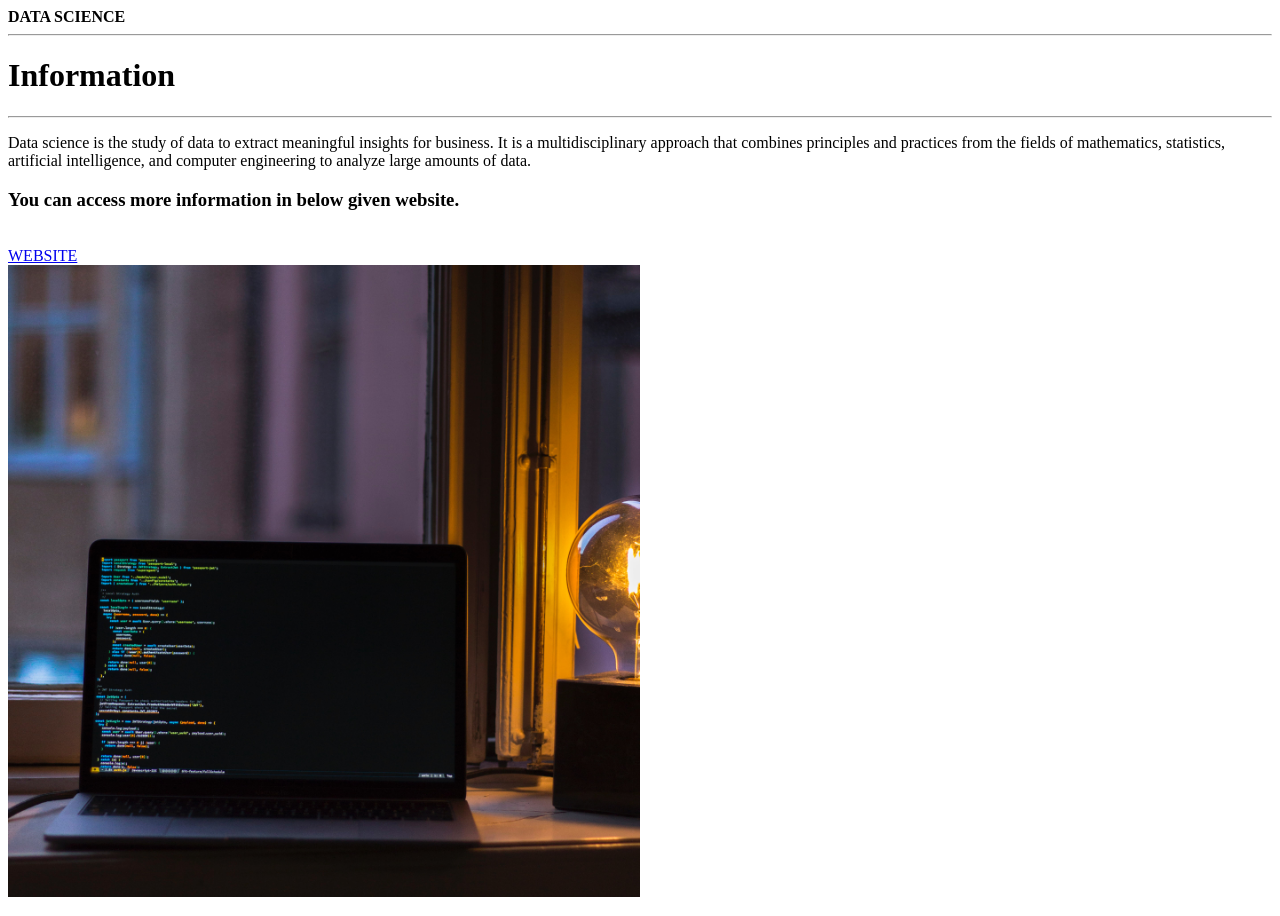
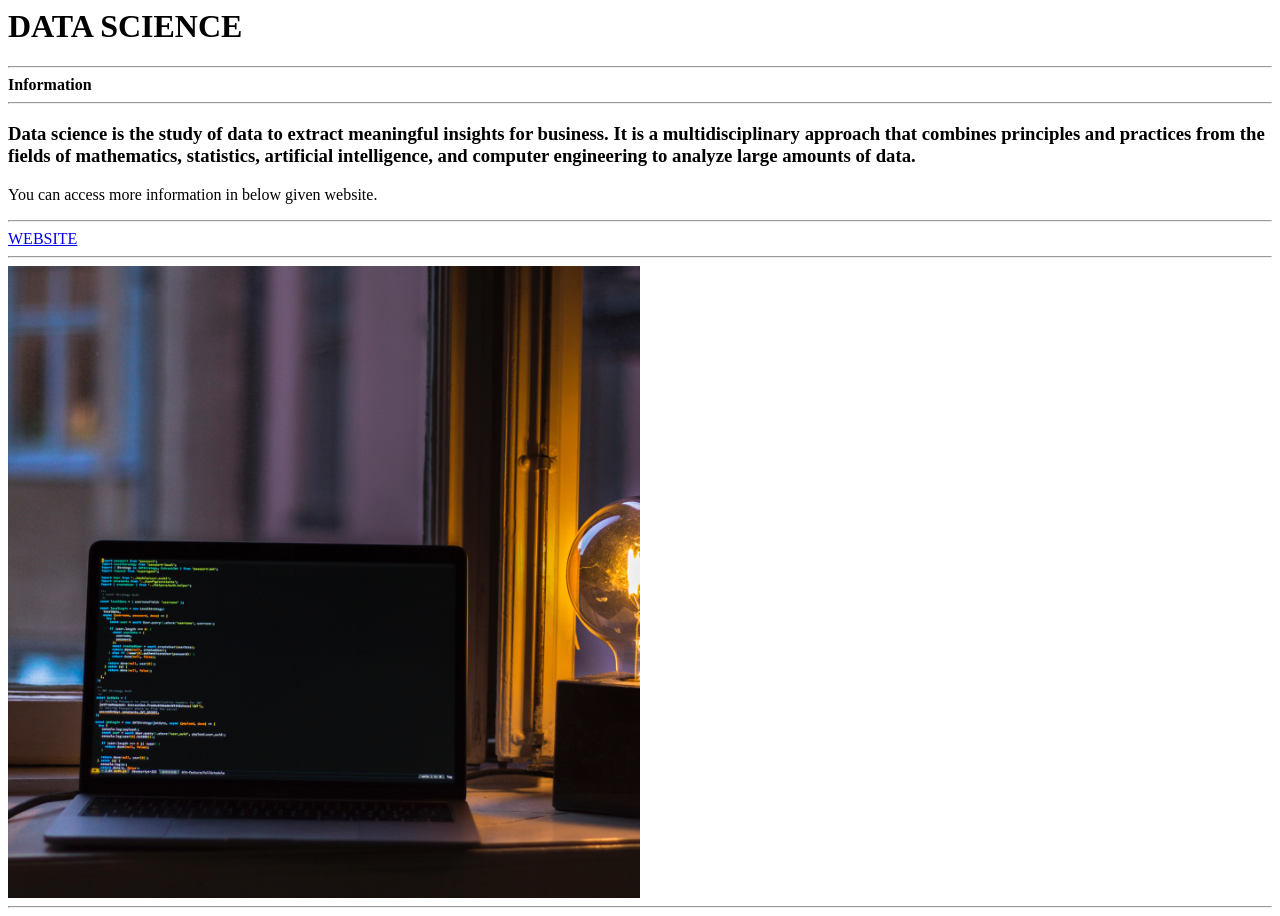
Before and after one commit to Badeganti/my-repo, a plain HTML site: page index.html in a window 1280 px wide. Drawn offline with Linux system fonts and the light colour scheme.

Commit message:
more changes

```diff
--- a/index.html
+++ b/index.html
@@ -5,15 +5,18 @@ sample website
 </title>
 </head>
 <body>
-<b> DATA SCIENCE </b>
+<h1> DATA SCIENCE </h1>
 <hr>
-<h1> Information </h1>
+<b> Information </b>
 <hr>
-<p>Data science is the study of data to extract meaningful insights for business. It is a multidisciplinary approach that combines principles and practices from the fields of mathematics, statistics, artificial intelligence, and computer engineering to analyze large amounts of data.</p>
-<h3> You can access more information in below given website. </h3> <br>
+<h3>Data science is the study of data to extract meaningful insights for business. It is a multidisciplinary approach that combines principles and practices from the fields of mathematics, statistics, artificial intelligence, and computer engineering to analyze large amounts of data.</h3>
+<p> You can access more information in below given website. </p>
+<hr>
 <a href="https://www.simplilearn.com/tutorials/data-science-tutorial/what-is-data-science"> WEBSITE </a>
-<br>
+<hr>
 <img src="code.jpg" width="50%">
+<hr>
+
 </body>
 
 
```
